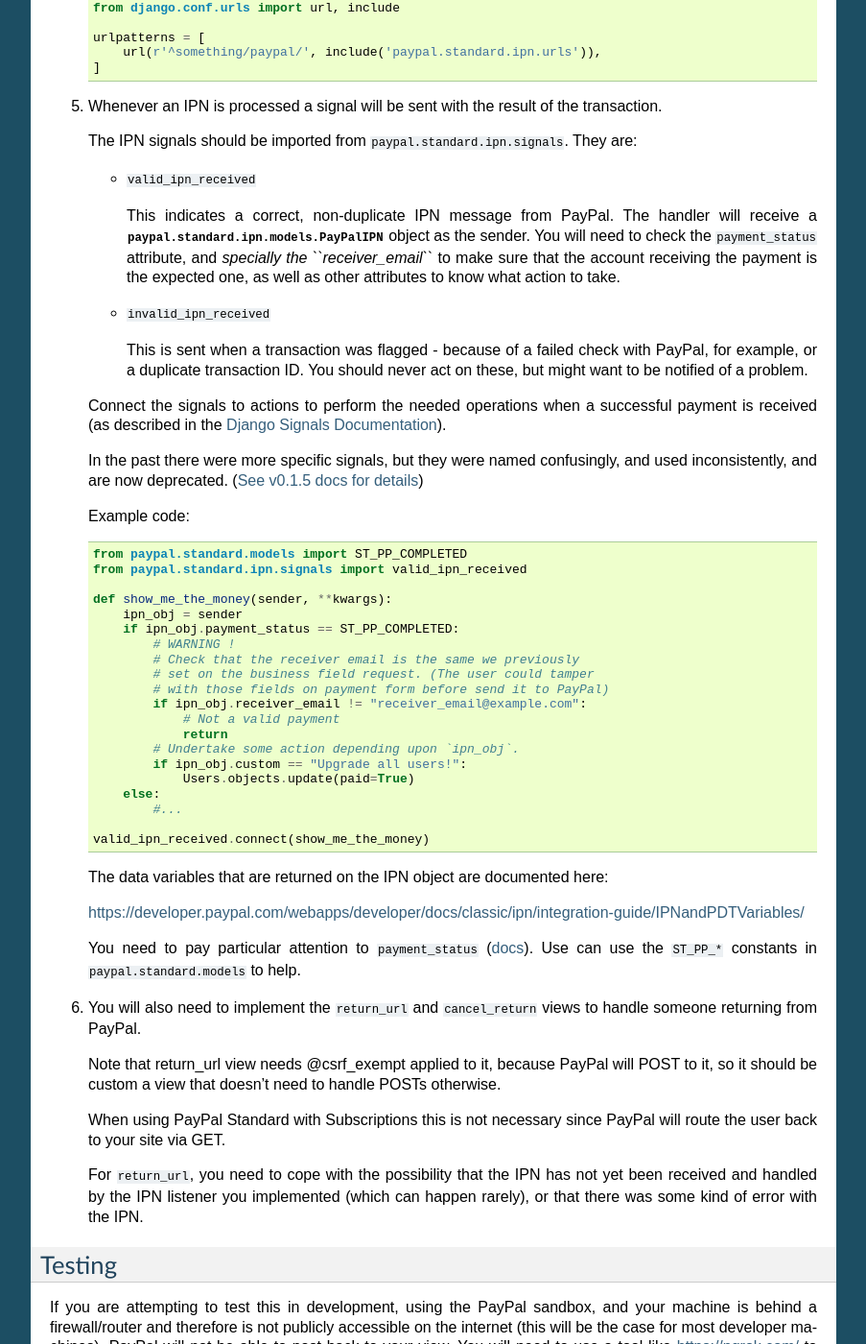
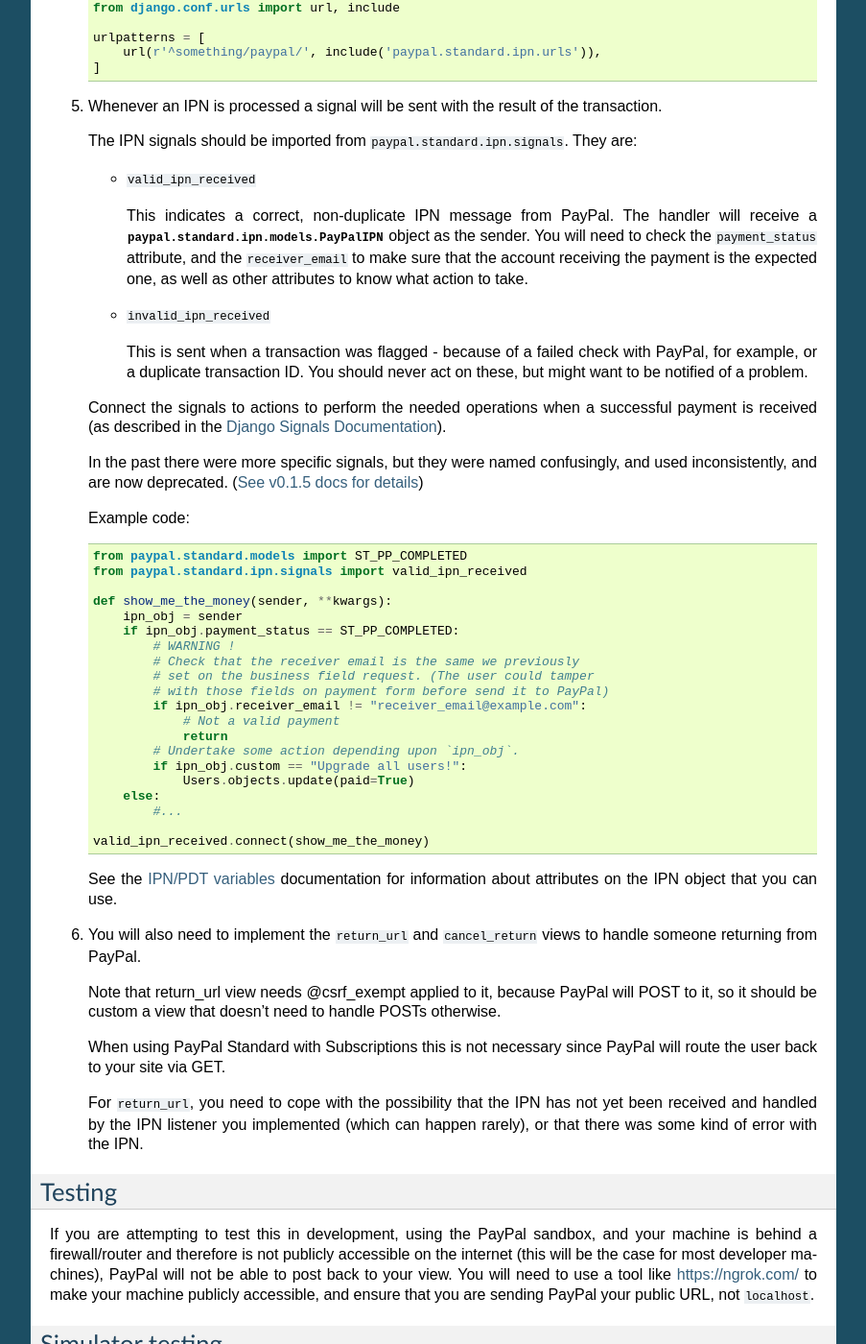
Before and after one commit to spookylukey/django-paypal, a Sphinx documentation site: the page built from docs/standard/ipn.rst, in a window 1280 px wide and 1400 px high, scrolled down 1146 px. Shown: the whole window at 96% size, without its empty margins (198-1101 px from the left). Built offline with Sphinx 7.4.7, drawn with Linux system fonts in a browser that asks for light colours; pages that are not in the unit, such as notebooks, are missing from menus.

Commit message:
Updated docs regarding IPN/PDT objects.

```diff
--- a/docs/index.rst
+++ b/docs/index.rst
@@ -20,7 +20,7 @@ Contents:
    pro/index
    tests
    release_notes
-
+   updatedb
 
 
 Indices and tables
--- a/docs/pro/index.rst
+++ b/docs/pro/index.rst
@@ -5,7 +5,6 @@ Using PayPal Payments Pro (WPP)
 .. toctree::
    :maxdepth: 2
 
-   index
    detail
 
 
--- a/docs/standard/index.rst
+++ b/docs/standard/index.rst
@@ -6,5 +6,6 @@ PayPal Payments Standard
 
    ipn
    pdt
+   variables
    subscriptions
    encrypted_buttons
--- a/docs/standard/ipn.rst
+++ b/docs/standard/ipn.rst
@@ -61,9 +61,9 @@ Using PayPal Standard IPN
            context = {"form": form}
            return render(request, "payment.html", context)
 
+
    For a full list of variables that can be used in ``paypal_dict``, see
    `PayPal HTML variables documentation <https://developer.paypal.com/webapps/developer/docs/classic/paypal-payments-standard/integration-guide/Appx_websitestandard_htmlvariables/>`_.
-
 
    payment.html:
 
@@ -98,10 +98,10 @@ Using PayPal Standard IPN
 
      This indicates a correct, non-duplicate IPN message from PayPal. The
      handler will receive a :class:`paypal.standard.ipn.models.PayPalIPN` object
-     as the sender. You will need to check the ``payment_status`` attribute,
-     and *specially the ``receiver_email``* to make sure that the account
-     receiving the payment is the expected one, as well as
-     other attributes to know what action to take.
+     as the sender. You will need to check the ``payment_status`` attribute, and
+     the ``receiver_email`` to make sure that the account receiving the payment
+     is the expected one, as well as other attributes to know what action to
+     take.
 
    * ``invalid_ipn_received``
 
@@ -144,13 +144,8 @@ Using PayPal Standard IPN
 
        valid_ipn_received.connect(show_me_the_money)
 
-   The data variables that are returned on the IPN object are documented here:
-
-   https://developer.paypal.com/webapps/developer/docs/classic/ipn/integration-guide/IPNandPDTVariables/
-
-   You need to pay particular attention to ``payment_status`` (`docs
-   <https://developer.paypal.com/webapps/developer/docs/classic/ipn/integration-guide/IPNandPDTVariables/#id091EB04C0HS__id0913D0E0UQU>`_). Use
-   can use the ``ST_PP_*`` constants in ``paypal.standard.models`` to help.
+   See the :doc:`variables` documentation for information about attributes on
+   the IPN object that you can use.
 
 6. You will also need to implement the ``return_url`` and ``cancel_return`` views
    to handle someone returning from PayPal.
```
Also changed, not shown: docs/standard/pdt.rst (+6 -2 lines), docs/standard/variables.rst (added, +20 -0 lines).
